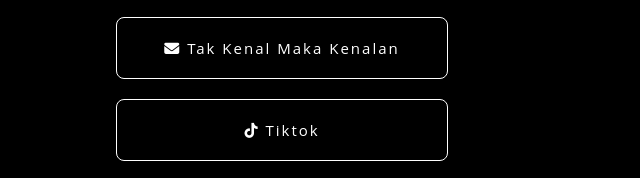
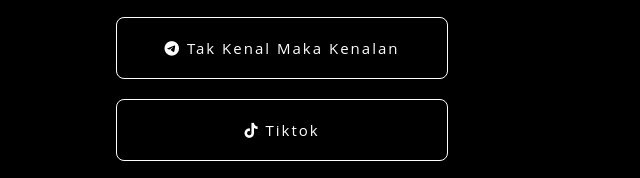
Before and after one commit to mhmmadeffan/mhmmadeffan.github.io, a plain HTML site: page index.html in a window 1280 px wide. Shown: the part 394-572 px from the top of the page, 358-998 px from the left. Drawn offline with nearby package versions, Linux system fonts and the light colour scheme.

Commit message:
Update index.html

```diff
--- a/index.html
+++ b/index.html
@@ -27,7 +27,7 @@
 
 
     <!-- Links-->
-        <a href="https://www.t.me/mhmmadeffan" class="links-whatsapp"><i class="fa fa-envelope"></i> Tak Kenal Maka Kenalan</a>
+        <a href="https://www.t.me/mhmmadeffan" class="links-whatsapp"><i class="fa fa-telegram"></i> Tak Kenal Maka Kenalan</a>
         <a href="http://www.tiktok.com/@mhmmadeffan" class="links-Github"><i class="fab fa-tiktok"></i> Tiktok</a>
         <a href="https://www.youtube.com/fanking" class="links-youtube"><i class="fab fa-youtube"></i> YouTube</a>
         <a href="http://www.instagram.com/mhmmadeffan" class="links-instagram"><i class="fab fa-instagram"></i> Instagram</a>
```
